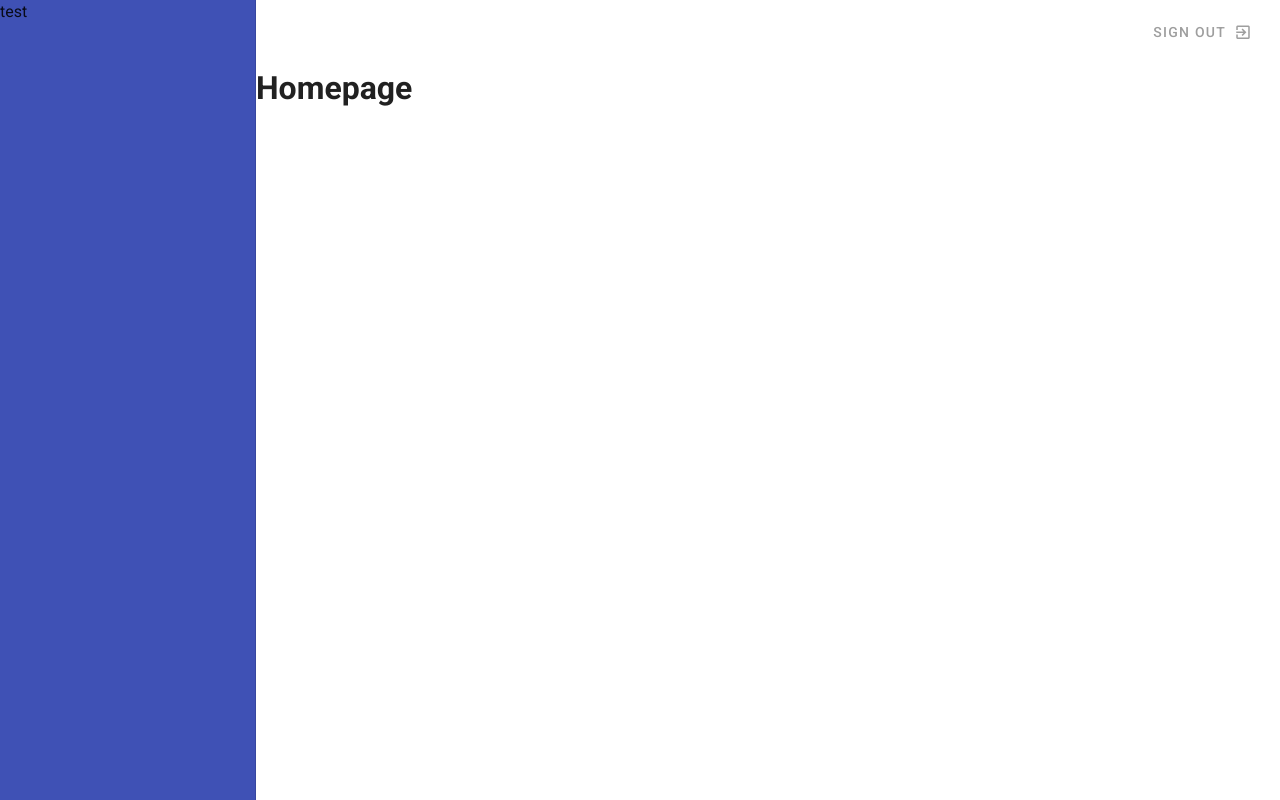
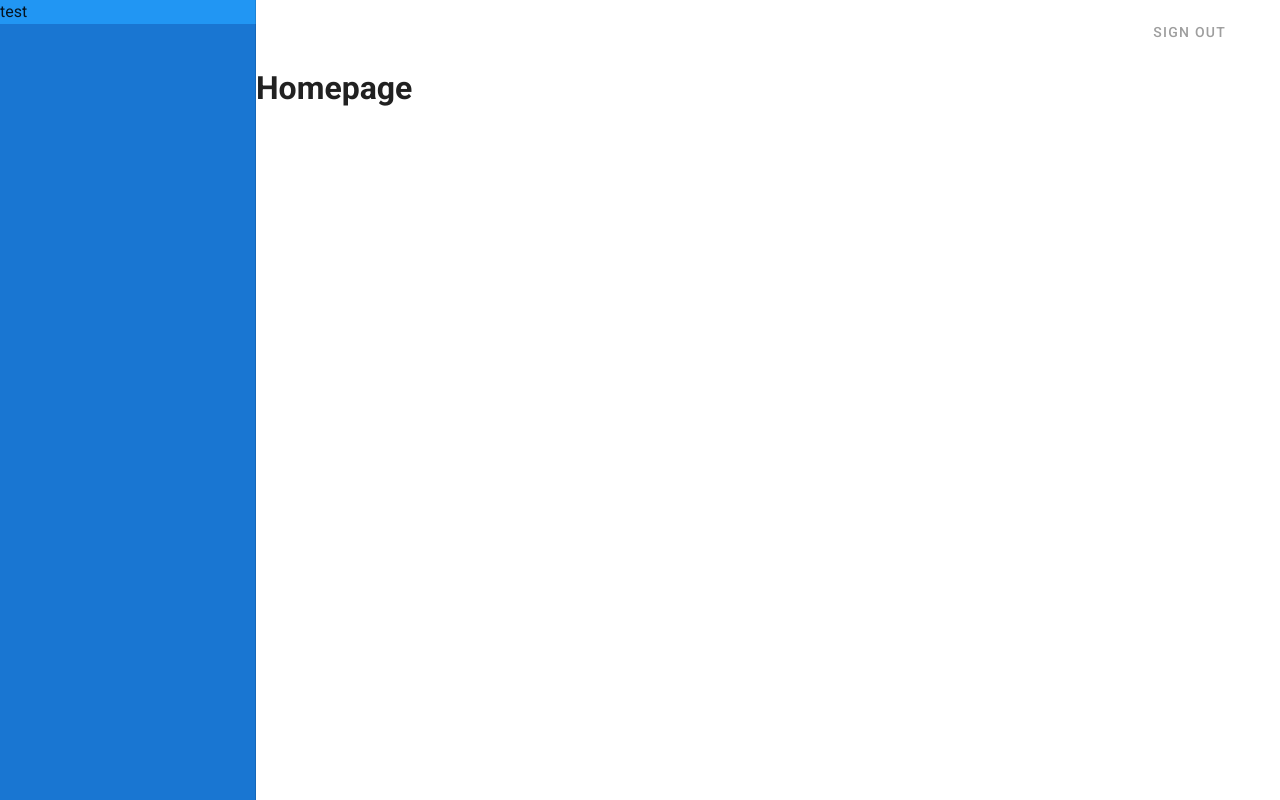
Before and after one commit to santosh/todo-ninja, a Vue app: page / in a window 1280 px wide. Both pictures are taken after a click on the button 28 px from the left and 32 px from the top of the page. Built offline with nearby package versions, Linux system fonts and the light colour scheme.

Commit message:
Change themes in src/plugins/vuetify.js

```diff
--- a/src/components/Navbar.vue
+++ b/src/components/Navbar.vue
@@ -9,11 +9,11 @@
       <v-spacer></v-spacer>
       <v-btn text color="grey">
         <span>Sign Out</span>
-        <v-icon right>mdi-exit-to-app</v-icon>
+        <v-icon right>exit-to-app</v-icon>
       </v-btn>
     </v-toolbar>
-    <v-navigation-drawer v-model="drawer" app class="indigo">
-      <p>test</p>
+    <v-navigation-drawer v-model="drawer" app class="primary">
+      <p class="info">test</p>
     </v-navigation-drawer>
   </nav>
 </template>
--- a/src/plugins/vuetify.js
+++ b/src/plugins/vuetify.js
@@ -4,4 +4,11 @@ import Vuetify from 'vuetify/lib/framework';
 Vue.use(Vuetify);
 
 export default new Vuetify({
+  iconfont: 'md',
+  theme: {
+    primary: '#9652ff',
+    success: '#3cd1c2',
+    info: '#ffaa2c',
+    error: '#f83e70',
+  },
 });
```
